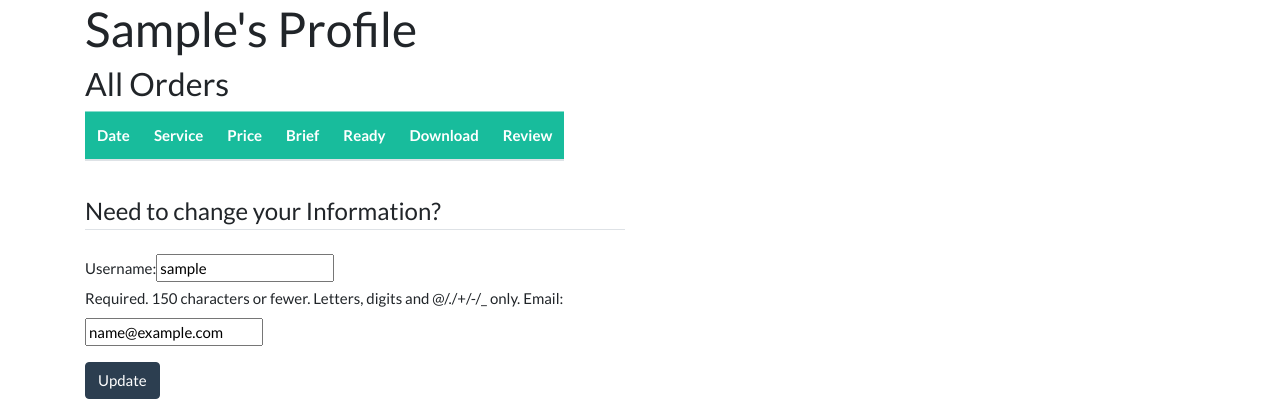
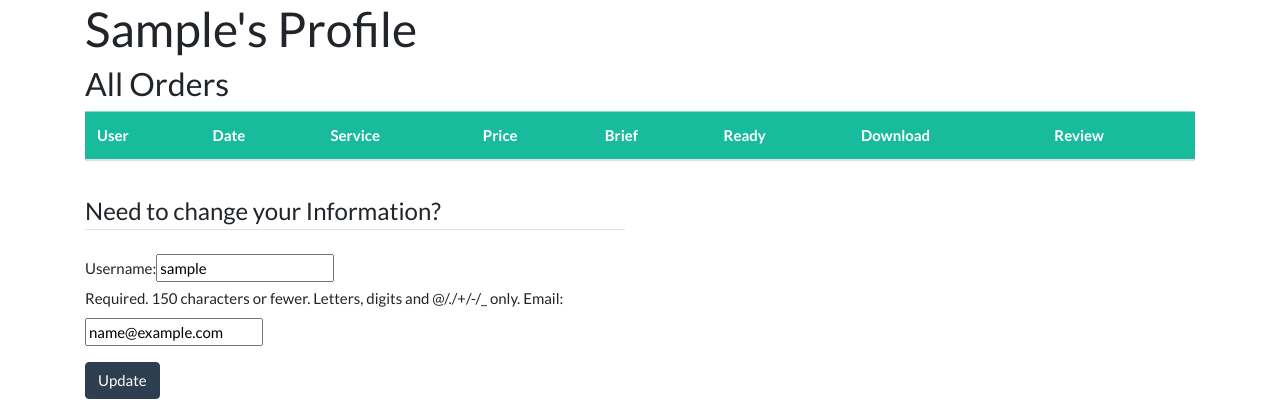
Before and after one commit to walshyc/conor-creates, a Django app: page /accounts/profile/ in a window 1280 px wide. Shown: the part 71-491 px from the top of the page. Run offline with Django 3.2, Linux system fonts and the light colour scheme; the visitor is signed in with stand-in values (Sample User, id 1); data comes from the database, SQL or seed files in the repository; data that the repository does not hold is empty; some libraries are stand-ins or nearby versions.

Commit message:
updated profile page

```diff
--- a/accounts/templates/profile.html
+++ b/accounts/templates/profile.html
@@ -14,9 +14,10 @@
 <div class="row">
     <div class="col">
 
-      <table class="table table-hover table-responsive ">
+      <table class="table table-hover table-responsive w-100 d-block d-md-table">
         <thead>
           <tr class=" table-success">
+            <th scope="col">User</th>
             <th scope="col">Date</th>
             <th scope="col">Service</th>
             <th scope="col">Price</th>
@@ -32,7 +33,8 @@
 
 
           <tr>
-            <th scope="row">{{o.order.date}}</th>
+            <th scope="row">{{o.order.user.username}}</th>
+            <th>{{o.order.date}}</th>
             <td>{{o.service}}</td>
             <td>€{{o.service.price}}</td>
             <td>{{o.order.brief}}</td>
```
